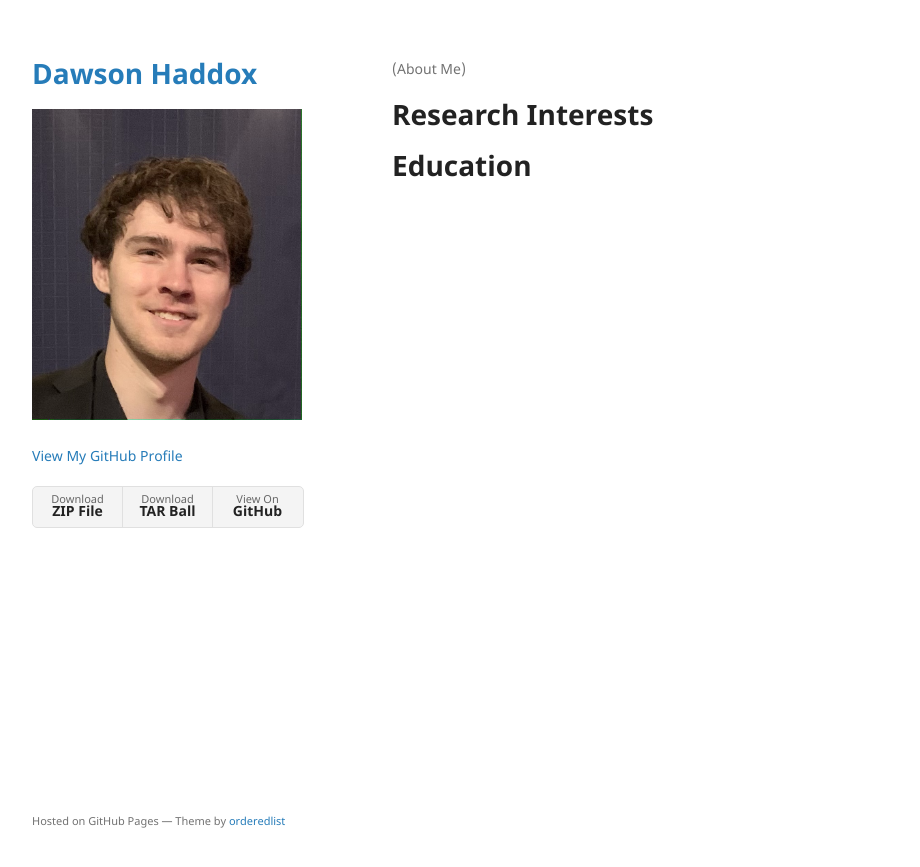
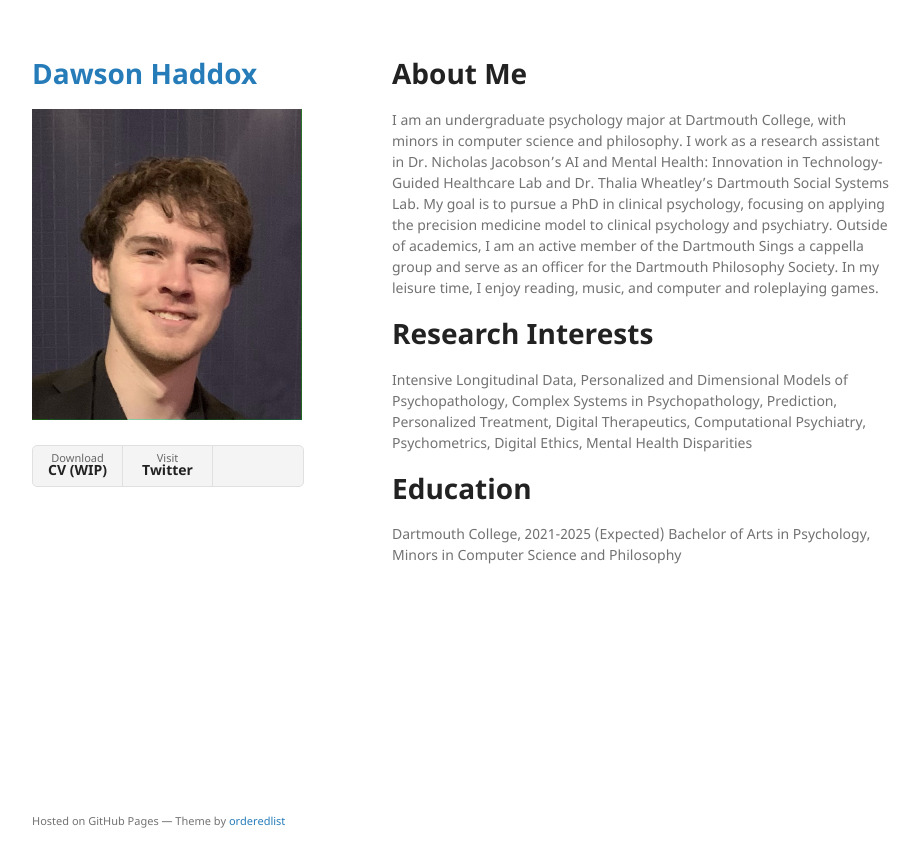
Before and after one commit to ddhaddox/ddhaddox.github.io, a Jekyll site: the page built from index.md, in a window 1280 px wide. Shown: the top 867 px of the page, without its empty margins (178-1098 px from the left). Built offline with Jekyll 4.4.1, drawn with Linux system fonts in a browser that asks for light colours; the repository's description, which GitHub fills in, is left out; our own code applies the rules of GitHub Pages for plain Markdown files.

Commit message:
Adding Initial Content

```diff
--- a/_config.yml
+++ b/_config.yml
@@ -3,6 +3,6 @@
 theme: jekyll-theme-minimal
 show_downloads: true
 google_analytics: true
-Twitter: https://x.com/DawsonHaddox
-# cv:
+twitter: https://x.com/DawsonHaddox
+# cv: /assets/documents/HaddoxCVJuly2024.pdf
 # banner:
--- a/_layouts/default.html
+++ b/_layouts/default.html
@@ -23,19 +23,19 @@
 
         <p>{{ site.description | default: site.github.project_tagline }}</p>
 
-        {% if site.github.is_project_page %}
+<!--         {% if site.github.is_project_page %}
         <p class="view"><a href="{{ site.github.repository_url }}">View the Project on GitHub <small>{{ site.github.repository_nwo }}</small></a></p>
         {% endif %}
 
         {% if site.github.is_user_page %}
         <p class="view"><a href="{{ site.github.owner_url }}">View My GitHub Profile</a></p>
-        {% endif %}
+        {% endif %} -->
 
         {% if site.show_downloads %}
         <ul class="downloads">
-          <li><a href="{{ site.github.zip_url }}">Download <strong>ZIP File</strong></a></li>
-          <li><a href="{{ site.github.tar_url }}">Download <strong>TAR Ball</strong></a></li>
-          <li><a href="{{ site.github.repository_url }}">View On <strong>GitHub</strong></a></li>
+          <li><a href="{{ site.cv }}">Download<strong>CV (WIP)</strong></a></li>
+          <li><a href="{{ site.twitter }}">Visit <strong>Twitter</strong></a></li>
+          <!-- <li><a href="{{ site.github.repository_url }}">View On <strong>GitHub</strong></a></li> -->
         </ul>
         {% endif %}
       </header>
--- a/index.md
+++ b/index.md
@@ -2,8 +2,12 @@
 layout: default
 ---
 
-(About Me)
+# About Me
+I am an undergraduate psychology major at Dartmouth College, with minors in computer science and philosophy. I work as a research assistant in Dr. Nicholas Jacobson’s AI and Mental Health: Innovation in Technology-Guided Healthcare Lab and Dr. Thalia Wheatley’s Dartmouth Social Systems Lab. My goal is to pursue a PhD in clinical psychology, focusing on applying the precision medicine model to clinical psychology and psychiatry. Outside of academics, I am an active member of the Dartmouth Sings a cappella group and serve as an officer for the Dartmouth Philosophy Society. In my leisure time, I enjoy reading, music, and computer and roleplaying games.
 
 # Research Interests
+Intensive Longitudinal Data, Personalized and Dimensional Models of Psychopathology, Complex Systems in Psychopathology, Prediction, Personalized Treatment, Digital Therapeutics, Computational Psychiatry, Psychometrics, Digital Ethics, Mental Health Disparities
 
 # Education
+Dartmouth College, 2021-2025 (Expected)
+Bachelor of Arts in Psychology, Minors in Computer Science and Philosophy
```
Also changed, not shown: 4 other files.
